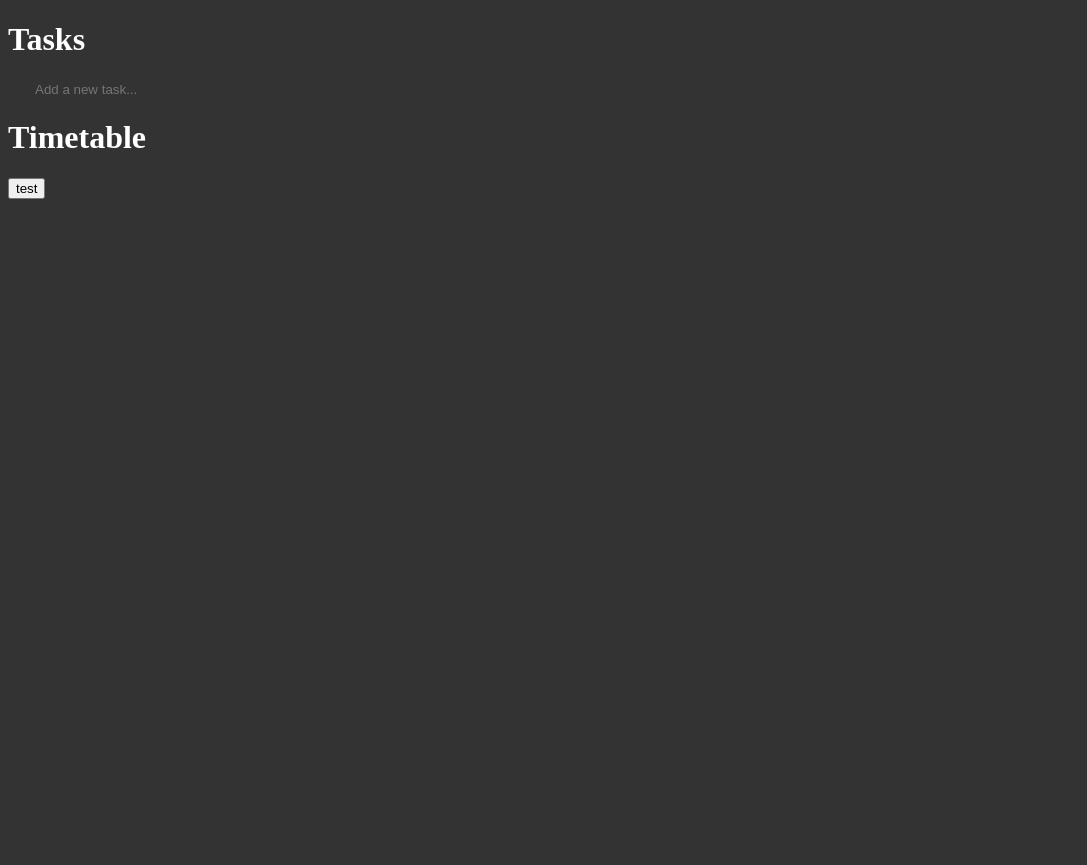
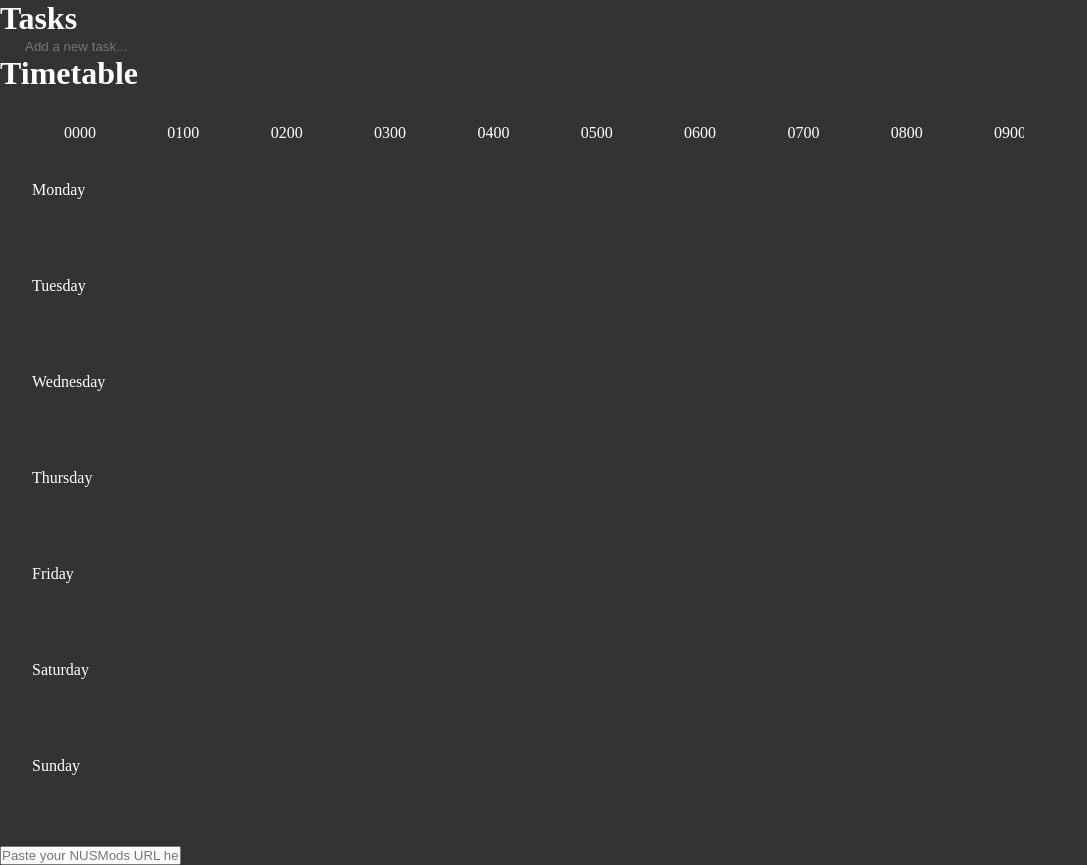
Before and after one commit to AustinKong/stucado, a React (Vite) app: page / in a window 1280 px wide. Shown: the whole page, without its empty margins (0-1087 px from the left). Before the commit the page ends 800 px from the top, so only its background shows below. Built offline with nearby package versions, Linux system fonts and the light colour scheme.

Commit message:
Create basic UI for timetable

```diff
--- a/src/renderer/components/widgets/TasksList.tsx
+++ b/src/renderer/components/widgets/TasksList.tsx
@@ -73,7 +73,7 @@ const TasksList: React.FC = () => {
 
         <li className='task-item add-task'>
           <input
-            type="text"
+            type='text'
             placeholder='Add a new task...'
             value={inputContent}
             onChange={e => setInputContent(e.target.value)}
--- a/src/renderer/components/widgets/Timetable.tsx
+++ b/src/renderer/components/widgets/Timetable.tsx
@@ -1,14 +1,94 @@
-import React from 'react'
-import { generateTimetable } from 'Utils/timetableApi'
+import React, { useState } from 'react'
+import { generateTimetable, Class } from 'Services/timetable'
+import { Day } from 'Types/modules'
+import 'Styles/widgets/timetable.css'
 
 const Timetable: React.FC = () => {
+  const [timetable, setTimetable] = useState<Class[]>([])
+  const [inputUrl, setInputUrl] = useState<string>('')
+
+  const timetableDays: Day[] = ['Monday', 'Tuesday', 'Wednesday', 'Thursday', 'Friday', 'Saturday', 'Sunday']
+
+  // TODO: URL validation
+  const handleSubmitUrl = (url: string) => {
+    setInputUrl('')
+    generateTimetable(url).then((timetableResponse: Class[]) => {
+      setTimetable(timetableResponse)
+      console.log(timetableResponse)
+    }).catch(e => console.error(e))
+  }
+
   return <div>
     <h1>Timetable</h1>
-    <button
-      onClick={() => generateTimetable('https://nusmods.com/timetable/sem-2/share?CS1010=TUT:02,SEC:1&CS1010E=SEC:2,TUT:18&CS1010R=&CS1010S=TUT:12,REC:03,LEC:1&CS2030=LAB:10A,REC:02,LEC:1&CS2030S=LAB:16E,REC:03,LEC:2')}
-    >
-      test
-    </button>
+    <div className='timetable'>
+      <div className='timetable__scrollable'>
+        <div className='timetable__header'>
+          {
+            Array.from({ length: 25 }, (_, index) => index)
+              .map((time) => {
+                return <time
+                  key={time}
+                  className='timetable__time'
+                >
+                  {time.toLocaleString('en-US', { minimumIntegerDigits: 2, useGrouping: false })}00
+                </time>
+              })
+          }
+        </div>
+
+        <ul className='timetable__rows'>
+          {
+            timetableDays.map((day: string) => {
+              return <li
+                key={day}
+                className='timetable__row'
+              >
+                <div className='timetable__day-of-week'>
+                  <span>
+                    {day}
+                  </span>
+                </div>
+                <div className='timetable__items'>
+                  {
+                    timetable
+                      .filter((classData) => classData.schedule.day === day)
+                      .map((classData, index) => {
+                        return <div
+                          key={index}
+                          className='timetable__item'
+                          style={{
+                            width: `${1 / 24 * (+classData.schedule.endTime - +classData.schedule.startTime)}%`,
+                            left: `${1 / 24 * (+classData.schedule.startTime)}%`
+                          }}
+                        >
+                          <p className='timetable__item-title'>
+                            {`${classData.moduleCode} ${classData.classNo}`}
+                          </p>
+                          <p className='timetable__item-description'>
+                            {classData.schedule.startTime} - {classData.schedule.endTime} @ {classData.venue}
+                          </p>
+                        </div>
+                      })
+                  }
+                </div>
+              </li>
+
+            })
+          }
+        </ul>
+      </div>
+    </div>
+    <input
+      type='text'
+      placeholder='Paste your NUSMods URL here...'
+      value={inputUrl}
+      onChange={(e) => setInputUrl(e.target.value)}
+    />
+    {inputUrl &&
+      <button onClick={() => handleSubmitUrl(inputUrl)}>
+        Submit URL
+      </button>
+    }
   </div>
 }
 
--- a/src/renderer/styles/index.css
+++ b/src/renderer/styles/index.css
@@ -1,6 +1,12 @@
 :root {
   --background-color: #333333;
   --text-color: #ffffff;
+}
+
+* {
+  margin: 0;
+  padding: 0;
+  box-sizing: border-box;
 }
 
 body {
--- /dev/null
+++ b/src/renderer/styles/widgets/timetable.css
@@ -0,0 +1,54 @@
+.timetable {
+    width: 80vw;
+    padding: 2rem;
+    overflow-x: scroll;
+}
+
+.timetable__scrollable {
+    width: 200vw;
+}
+
+.timetable__header {
+    width: calc(100% - 3rem);
+    display: flex;
+    justify-content: space-between;
+    margin-left: 3rem;
+}
+
+.timetable__time {
+    transform: translateX(-50%);
+}
+
+.timetable__row {
+    /* FIXME: Hard coding 1.5em to make the time "notches" match with the timetable,
+        might break if it changes*/
+    width: calc(100% - 1.5em);
+    height: 6rem;
+    display: flex;
+}
+
+.timetable__day-of-week {
+    position: sticky;
+    left: 0;
+    width: 3rem;
+    z-index: 1;
+    align-items: center;
+    display: flex;
+
+    span {
+        text-align: center;
+    }
+}
+
+.timetable__items {
+    width: 100%;
+    position: relative;
+}
+
+.timetable__item {
+    position: absolute;
+    background-color:darkolivegreen;
+    border-radius: 5px;
+    padding: 0.5rem;
+    height: 100%;
+}
--- a/src/utils/timetableApi.ts
+++ b/src/services/timetable.ts
@@ -1,7 +1,7 @@
 import axios from 'axios'
 import { APIModule, RawLesson } from 'Types/modules'
 
-interface Class {
+export interface Class {
   moduleCode: string;
   classNo: string;
   venue: string;
@@ -14,9 +14,7 @@ interface Class {
 
 // Given a NUSMods url, extract the relevant class details and
 // send a GET reqeust to NUSMods API to get the class timings
-
-// Example URL: https://nusmods.com/timetable/sem-2/share?CS1010=TUT:02,SEC:1&CS1010E=SEC:2,TUT:18&CS1010R=&CS1010S=TUT:12,REC:03,LEC:1&CS2030=LAB:10A,REC:02,LEC:1&CS2030S=LAB:16E,REC:03,LEC:2
-export const generateTimetable = async (url: string) => {
+export const generateTimetable = async (url: string): Promise<Class[]> => {
   // Extract modules from URL
   const modules: string[] = url.substring(url.indexOf('?') + 1).split('&')
 
@@ -53,7 +51,13 @@ export const generateTimetable = async (url: string) => {
 
       timetable.push(selectedClass)
     }
+
+    timetable.sort((a, b) => {
+      return +a.schedule.startTime - +b.schedule.startTime
+    })
   }
+
+  return timetable
 }
 
 const composeUrl = (academicYear: string, moduleCode: string): string => {
--- a/tsconfig.json
+++ b/tsconfig.json
@@ -27,7 +27,7 @@
       "Styles/*": ["./src/renderer/styles/*"],
       "Assets/*": ["./src/renderer/assets/*"],
       "Types/*": ["./src/renderer/data/types/*"],
-      "Utils/*": ["./src/utils/*"],
+      "Services/*": ["./src/services/*"],
     }
   },
   "include": ["src", "electron"],
```
